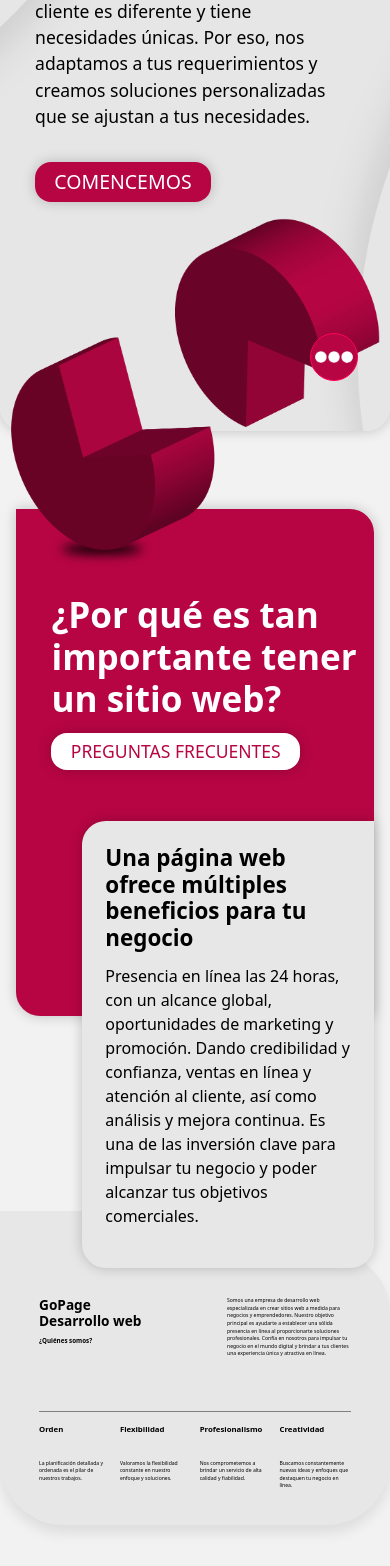
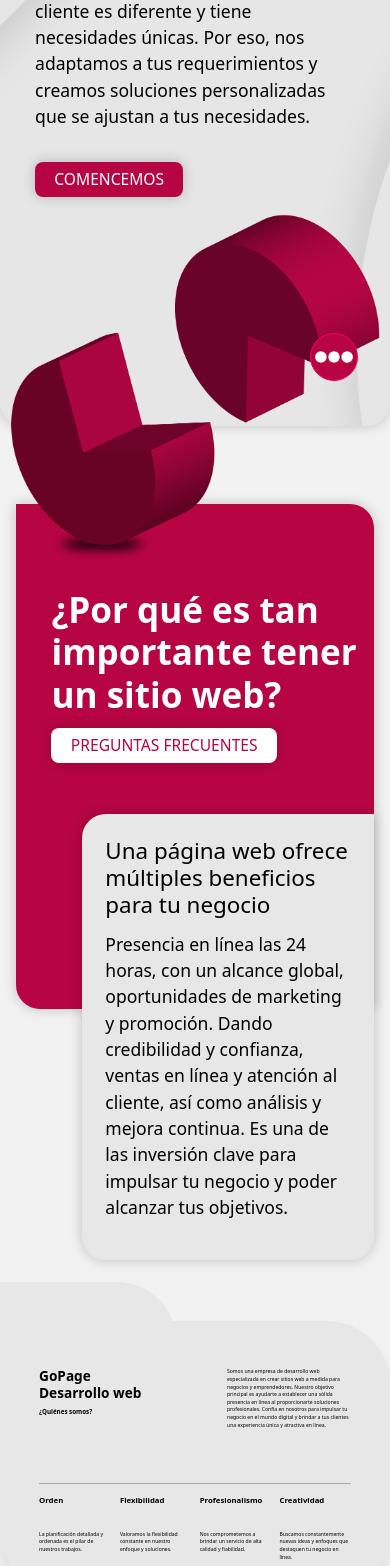
Before and after one commit to dileo24/portafolioGP, a React (Create React App) app in the folder client/: page / in a window 390 px wide. Shown: the part 431-1997 px from the top of the page. Built offline with nearby package versions, Linux system fonts and the light colour scheme.

Commit message:
responsive

```diff
--- a/client/src/components/Contacto.jsx
+++ b/client/src/components/Contacto.jsx
@@ -86,7 +86,8 @@ export default function Contacto() {
             <p className="parrafo">
               ¿Listo para dar el siguiente paso? Nuestro equipo espera para
               brindarte la orientación que necesites, mientras tanto contanos un
-              poco de qué tenés pensado para tu proyecto. ¡Te esperamos!
+              poco de qué tenés pensado para tu proyecto.{" "}
+              <span>¡Te esperamos!</span>
             </p>
           </div>
           <div className="inputS">
--- a/client/src/components/Nosotros.jsx
+++ b/client/src/components/Nosotros.jsx
@@ -48,7 +48,7 @@ export default function Nosotros() {
             oportunidades de marketing y promoción. Dando credibilidad y
             confianza, ventas en línea y atención al cliente, así como análisis
             y mejora continua. Es una de las inversión clave para impulsar tu
-            negocio y poder alcanzar tus objetivos comerciales.
+            negocio y poder alcanzar tus objetivos<span> comerciales</span>.
           </p>
         </div>
         <div className="box3"></div>
--- a/client/src/styles/base/_settings.scss
+++ b/client/src/styles/base/_settings.scss
@@ -9,6 +9,7 @@ $tituloSize: 2.5vw;
 $descrSize: 1.3vw;
 $descrSizeResp: 4.5vw;
 $descrLineHeight: 150%;
+$light: 300;
 
 @mixin center {
   display: flex;
--- a/client/src/styles/components/_contacto.scss
+++ b/client/src/styles/components/_contacto.scss
@@ -169,6 +169,10 @@
           }
           .parrafo {
             font-size: $descrSizeResp;
+            margin: 10% 0;
+            span {
+              display: none;
+            }
           }
         }
         .inputS {
@@ -189,7 +193,7 @@
               input::placeholder {
                 font-size: 100%;
                 padding-bottom: 5%;
-                color: white;
+                // color: white;
               }
             }
             .sect1 {
@@ -210,10 +214,11 @@
           textarea {
             padding: 0.3% 0 30% 1%;
             border: 1.5px solid white;
+            margin-bottom: 10%;
           }
           textarea::placeholder {
             font-size: 100%;
-            color: white;
+            // color: white;
           }
           .btnEnviar {
             font-size: 4vw;
--- a/client/src/styles/components/_nosotros.scss
+++ b/client/src/styles/components/_nosotros.scss
@@ -33,6 +33,7 @@
       @include botones;
       margin-left: 4%;
       transition: all 0.3s;
+      font-weight: $light;
     }
     .button-inicio:hover {
       background-color: #eb105d;
@@ -155,7 +156,7 @@
       display: flex;
       flex-direction: row;
       padding-bottom: 12%;
-      border-bottom: 1px solid grey;
+      border-bottom: 1px solid rgb(170, 170, 170);
       .titulo-info {
         @include tituloMediano;
         span {
@@ -255,20 +256,16 @@
         // padding: 0 6%;
         width: 100%;
         font-size: $descrSizeResp;
-        font-weight: 300;
+        // font-size: 130%;
+        font-weight: $light;
         span {
           display: none;
         }
       }
       .button-inicio {
-        font-size: 5vw;
+        font-size: 4vw;
         padding: 2% 6%;
         margin: 0;
-        border-radius: 1rem;
-        -webkit-border-radius: 1rem;
-        -moz-border-radius: 1rem;
-        -ms-border-radius: 1rem;
-        -o-border-radius: 1rem;
       }
       .GPcontainer {
         position: absolute;
@@ -287,7 +284,7 @@
     }
 
     .beneficios {
-      padding: 0 4% 60% 4%;
+      padding: 0 4% 80% 4%;
 
       .box1 {
         padding: 10% 0 70% 10%;
@@ -302,13 +299,8 @@
           width: 100%;
         }
         .button-beneficios {
-          font-size: $descrSizeResp;
+          font-size: 4vw;
           padding: 2% 6%;
-          border-radius: 1rem;
-          -webkit-border-radius: 1rem;
-          -moz-border-radius: 1rem;
-          -ms-border-radius: 1rem;
-          -o-border-radius: 1rem;
           span {
             display: none;
           }
@@ -325,16 +317,18 @@
         padding: 6%;
         .subtitulo-beneficios {
           font-size: 140%;
-          font-weight: bolder;
           line-height: 120%;
         }
         .descr-beneficios {
-          font-size: 100%;
-          font-weight: normal;
+          font-size: $descrSizeResp;
+          font-weight: $light;
+          span {
+            display: none;
+          }
         }
       }
       .box3 {
-        margin-top: 50%;
+        margin-top: 70%;
       }
       .circulos3D {
         img {
--- a/client/src/styles/components/_planes.scss
+++ b/client/src/styles/components/_planes.scss
@@ -28,7 +28,7 @@
     height: 1px;
     width: 80%;
     margin: auto;
-    background-color: black;
+    background-color: rgb(170, 170, 170);
   }
   .planes {
     display: flex;
@@ -281,6 +281,7 @@
       .bordeResp {
         display: block;
         margin-top: 15%;
+        background-color: rgb(170, 170, 170);
       }
       padding-bottom: 15%;
     }
```
